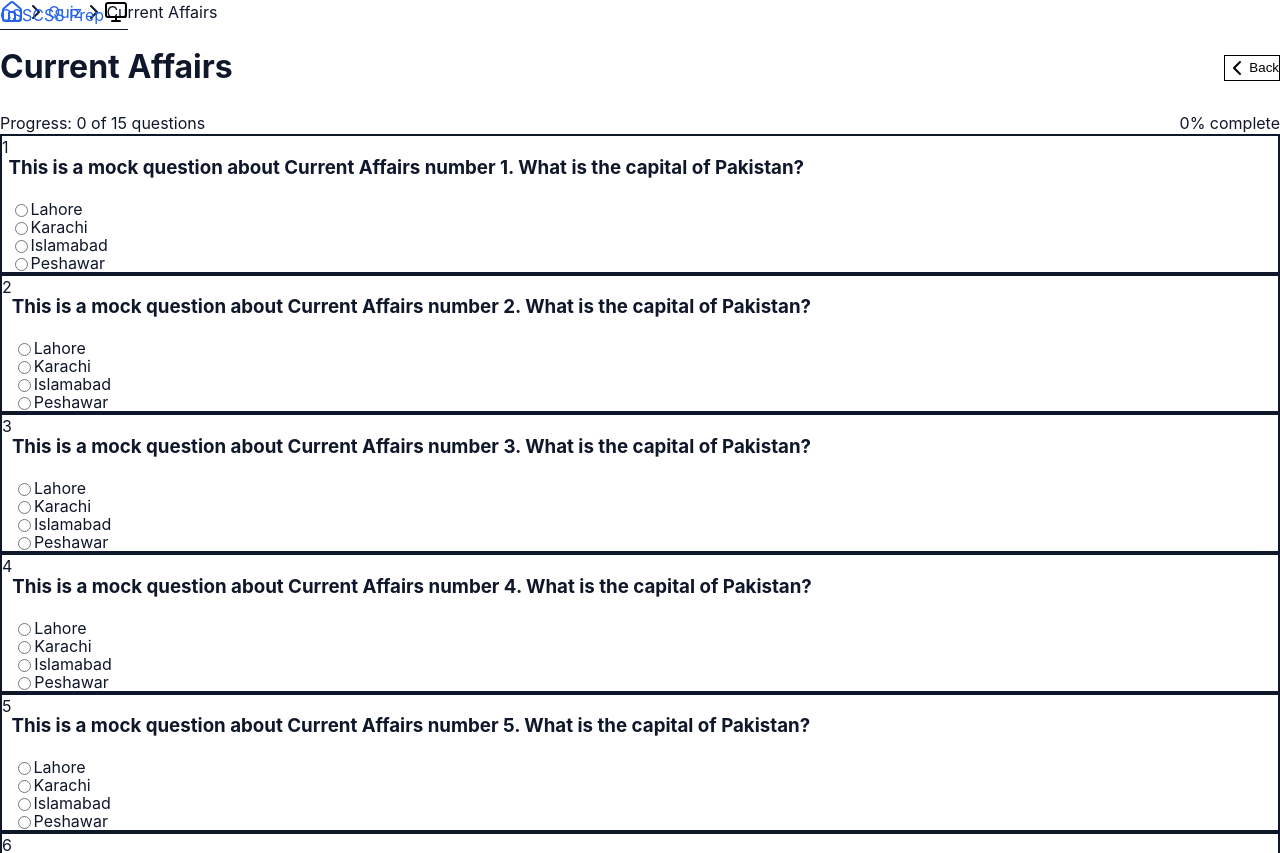
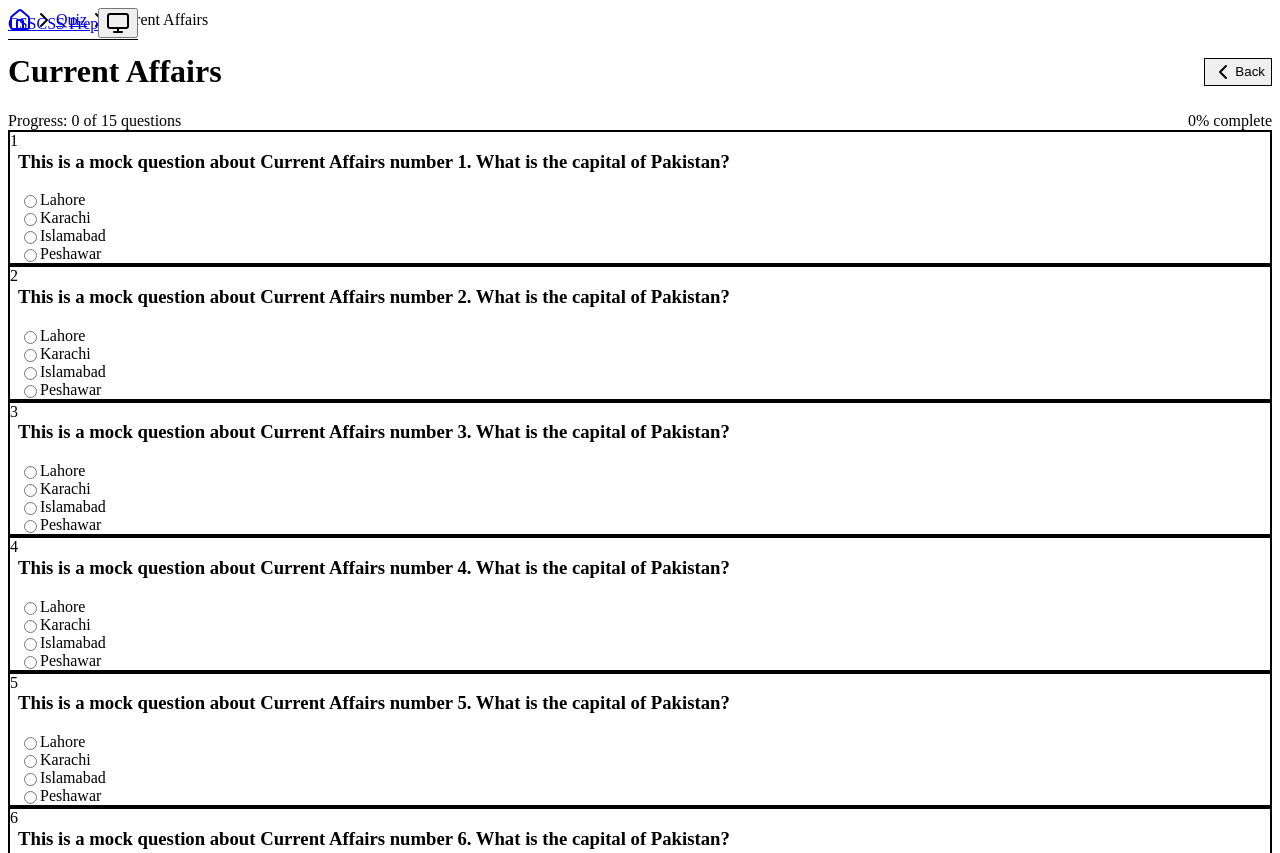
Before and after one commit to Muhammad-Awais-Lala/cssFrontend, a React app: page /quiz/current-affairs in a window 1280 px wide. Shown: the top 853 px of the page. Built offline with nearby package versions, Linux system fonts and the light colour scheme; the HTML template or start-up script is replaced by a standard one.

Commit message:
[dyad] Simplified index.css to debug Tailwind CSS application. - wrote 1 file(s) + extra files edited outside of Dyad

```diff
--- a/src/index.css
+++ b/src/index.css
@@ -1,69 +1,3 @@
 @tailwind base;
 @tailwind components;
 @tailwind utilities;
-
-/* Base styles for light theme */
-:root {
-  --color-bg: #ffffff;
-  --color-surface: #f8fafc; /* slate-50 */
-  --color-primary: #2563eb; /* blue-600 */
-  --color-primary-600: #1d4ed8; /* blue-700 */
-  --color-accent: #6366f1; /* indigo-500 */
-  --color-muted: #64748b; /* slate-500 */
-  --color-danger: #ef4444; /* red-500 */
-  --color-success: #22c55e; /* green-500 */
-  --text-primary: #0f172a; /* slate-900 */
-  --text-muted: #475569; /* slate-600 */
-}
-
-/* Dark theme styles */
-.dark {
-  --color-bg: #0f172a; /* slate-900 */
-  --color-surface: #1e293b; /* slate-800 */
-  --color-primary: #3b82f6; /* blue-500 */
-  --color-primary-600: #2563eb; /* blue-600 */
-  --color-accent: #818cf8; /* indigo-400 */
-  --color-muted: #94a3b8; /* slate-400 */
-  --color-danger: #ef4444; /* red-500 */
-  --color-success: #22c55e; /* green-500 */
-  --text-primary: #f8fafc; /* slate-50 */
-  --text-muted: #94a3b8; /* slate-400 */
-}
-
-body {
-  margin: 0;
-  font-family: 'Inter', sans-serif; /* Using Inter as per guidelines */
-  line-height: 1.4; /* 1.4 line-height for body */
-  background-color: var(--color-bg);
-  color: var(--text-primary);
-  transition: background-color 0.3s ease, color 0.3s ease;
-}
-
-/* Basic reset for elements that might have default browser styles */
-h1, h2, h3, h4, h5, h6 {
-  color: var(--text-primary);
-}
-
-a {
-  color: var(--color-primary);
-  text-decoration: none;
-}
-
-a:hover {
-  text-decoration: underline;
-}
-
-button {
-  /* Resetting default button styles if necessary, Tailwind will handle most */
-  background-color: transparent;
-  border: none;
-  padding: 0;
-  cursor: pointer;
-}
-
-/* Ensure focus rings are visible for accessibility */
-*:focus-visible {
-  outline: 2px solid var(--color-primary);
-  outline-offset: 2px;
-  border-radius: 4px; /* Match rounded corners */
-}
```
